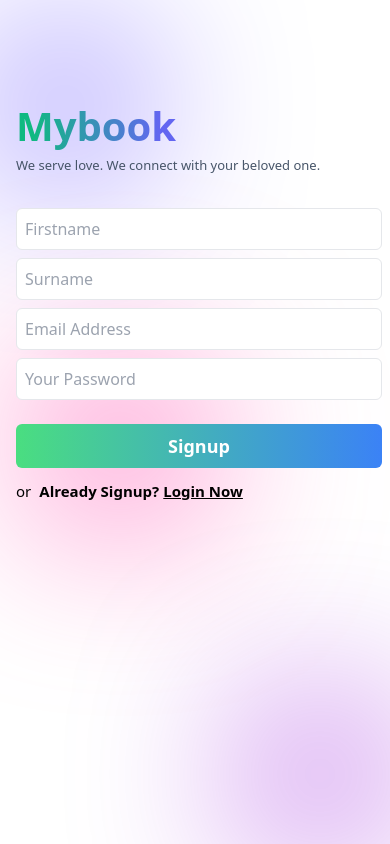
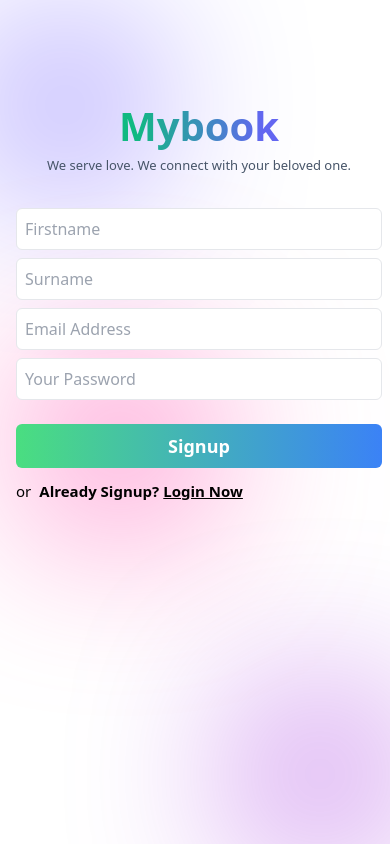
Before and after one commit to amiribnjaman/mybook-frontend, a Next.js app: page /signup in a window 390 px wide. Built offline with nearby package versions, Linux system fonts and the light colour scheme.

Commit message:
login & signup responsiveness recheck

```diff
--- a/src/app/signup/page.jsx
+++ b/src/app/signup/page.jsx
@@ -57,12 +57,12 @@ export default function SignupPage() {
       </div>
       <div className="md:w-[180%] md:ml-[-40%] mt-20 md:flex md:gap-6">
         <div className="md:w-[50%] ">
-          <h1>
+          <h1 className="text-center md:text-left">
             <span className="text-[40px] font-bold text-transparent bg-clip-text bg-gradient-to-l from-indigo-500 from-10% to-emerald-500 to-90%">
               Mybook
             </span>
           </h1>
-          <h5 className="text-[13px] text-slate-600">
+          <h5 className="text-[13px] text-slate-600 text-center md:text-left">
             We serve love. We connect with your beloved one.
           </h5>
           <div className="mt-2 mb-6 py-3 ">
@@ -161,7 +161,9 @@ export default function SignupPage() {
               </form>
               <p className="text-[15px]">
                 or
-                <span className="inlie-block ml-2 font-semibold">Already Signup?</span>
+                <span className="inlie-block ml-2 font-semibold">
+                  Already Signup?
+                </span>
                 <Link
                   href="/login"
                   className="text-dark text-[15px] ml-1 underline font-semibold"
@@ -182,11 +184,11 @@ export default function SignupPage() {
             </h1>
             <p className="text-[14px] mb-4">
               Lorem Ipsum is simply dummy text of the printing and typesetting
-              industry. Lorem Ipsum has been the industry&apos;s standard dummy text
-              ever since the 1500s, when an unknown printer took a galley of
-              type and scrambled it to make a type specimen book. It has
-              survived not only five centuries,
-              Lorem ipsum dolor, sit amet consectetur adipisicing elit. Dolorum, doloremque.
+              industry. Lorem Ipsum has been the industry&apos;s standard dummy
+              text ever since the 1500s, when an unknown printer took a galley
+              of type and scrambled it to make a type specimen book. It has
+              survived not only five centuries, Lorem ipsum dolor, sit amet
+              consectetur adipisicing elit. Dolorum, doloremque.
             </p>
             <h2 className="font-semibold">Features</h2>
             <ul className="list-disc text-[14px] ml-4 mt-1">
```
